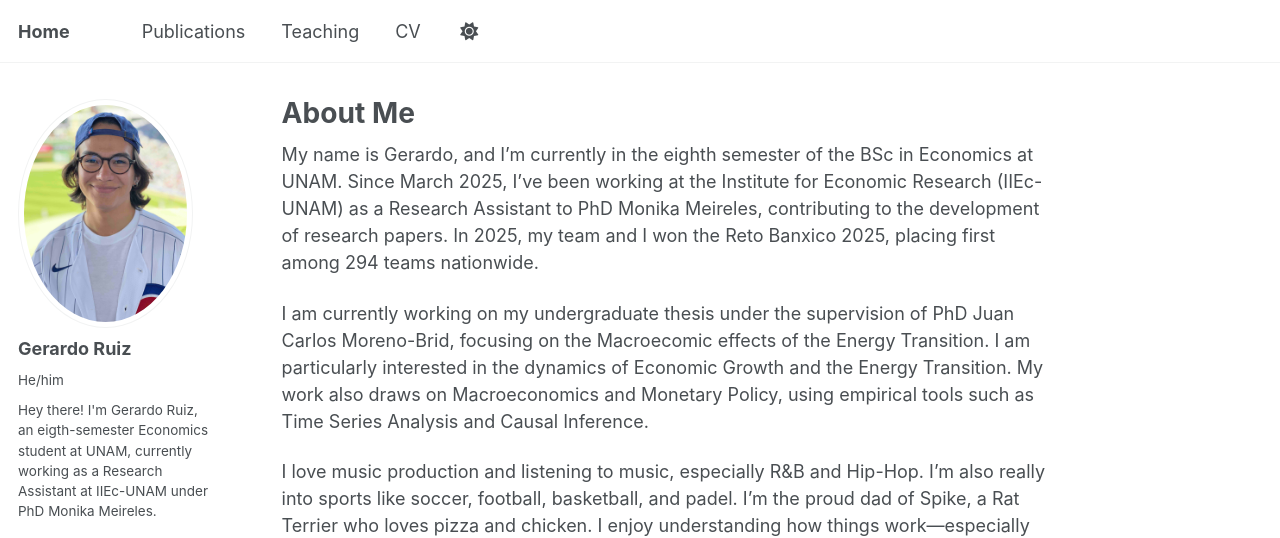
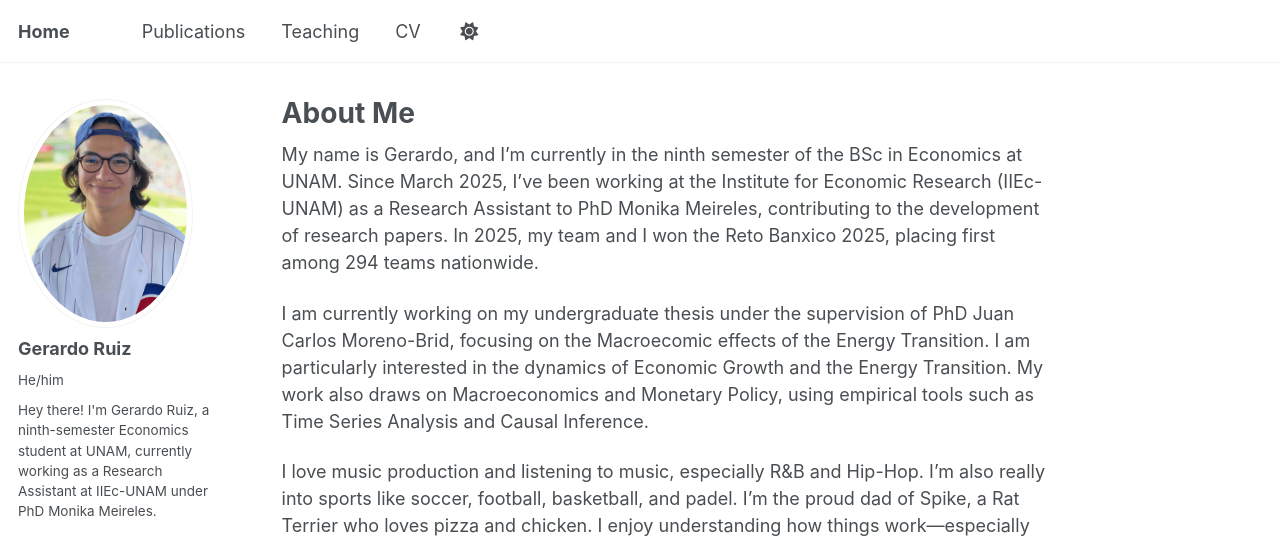
Before and after one commit to gerardorglz/gerardorglz.github.io, a Jekyll site: the page built from _pages/about.md, in a window 1280 px wide and 971 px high. Shown: the top 538 px of the window. Built offline with Jekyll 4.4.1, drawn with Linux system fonts in a browser that asks for light colours.

Commit message:
28/07/2025

```diff
--- a/_config.yml
+++ b/_config.yml
@@ -25,7 +25,7 @@ author:
   avatar           : "IMG_3165.jpg"
   name             : "Gerardo Ruiz"
   pronouns         : "He/him"
-  bio              : "Hey there! I'm Gerardo Ruiz, an eigth-semester Economics student at UNAM, currently working as a Research Assistant at IIEc-UNAM under PhD Monika Meireles."
+  bio              : "Hey there! I'm Gerardo Ruiz, a ninth-semester Economics student at UNAM, currently working as a Research Assistant at IIEc-UNAM under PhD Monika Meireles."
   location         : "Mexico City, Mexico"
   employer         : "IIEc-UNAM"
   uri              : # URL
--- a/_pages/about.md
+++ b/_pages/about.md
@@ -7,7 +7,7 @@ redirect_from:
   - /about.html
 ---
 
-My name is Gerardo, and I'm currently in the eighth semester of the BSc in Economics at UNAM. Since March 2025, I've been working at the Institute for Economic Research (IIEc-UNAM) as a Research Assistant to PhD Monika Meireles, contributing to the development of research papers. In 2025, my team and I won the Reto Banxico 2025, placing first among 294 teams nationwide.
+My name is Gerardo, and I'm currently in the ninth semester of the BSc in Economics at UNAM. Since March 2025, I've been working at the Institute for Economic Research (IIEc-UNAM) as a Research Assistant to PhD Monika Meireles, contributing to the development of research papers. In 2025, my team and I won the Reto Banxico 2025, placing first among 294 teams nationwide.
 
 I am currently working on my undergraduate thesis under the supervision of PhD Juan Carlos Moreno-Brid, focusing on the Macroecomic effects of the Energy Transition. I am particularly interested in the dynamics of Economic Growth and the Energy Transition. My work also draws on Macroeconomics and Monetary Policy, using empirical tools such as Time Series Analysis and Causal Inference.
 
```
